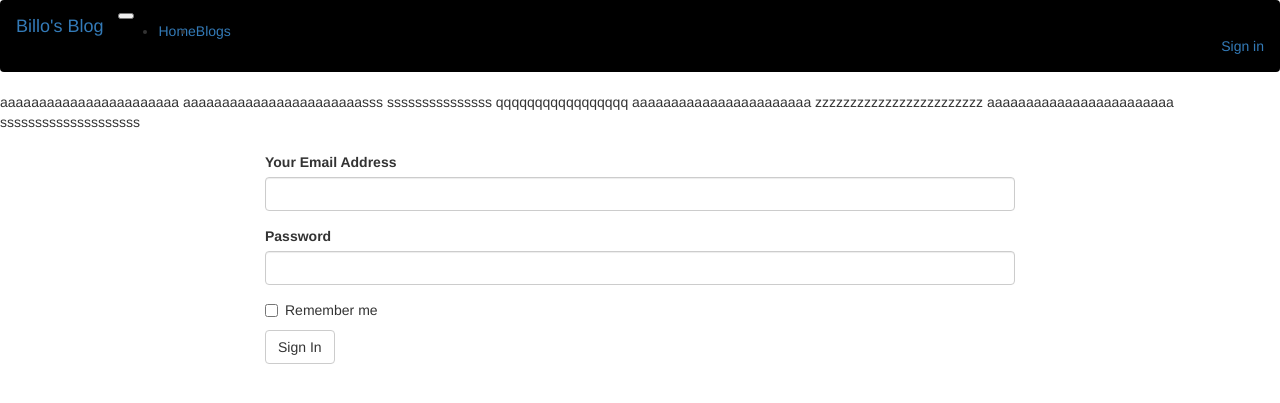
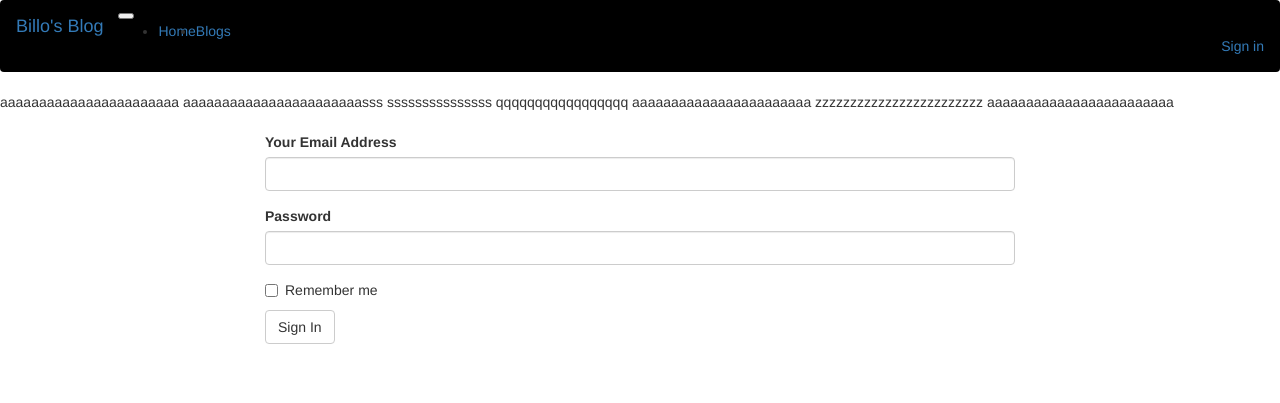
Before and after one commit to billodiallo/Blog, a Flask app: page /authenticate/login in a window 1280 px wide. Shown: the top 403 px of the page. Run offline with Flask 2, Linux system fonts and the light colour scheme; some libraries are stand-ins or nearby versions.

Commit message:
update home

```diff
--- a/app/templates/navbar.html
+++ b/app/templates/navbar.html
@@ -50,4 +50,3 @@ qqqqqqqqqqqqqqqqq
 aaaaaaaaaaaaaaaaaaaaaaa
 zzzzzzzzzzzzzzzzzzzzzzzz
 aaaaaaaaaaaaaaaaaaaaaaaa
-ssssssssssssssssssss
```
